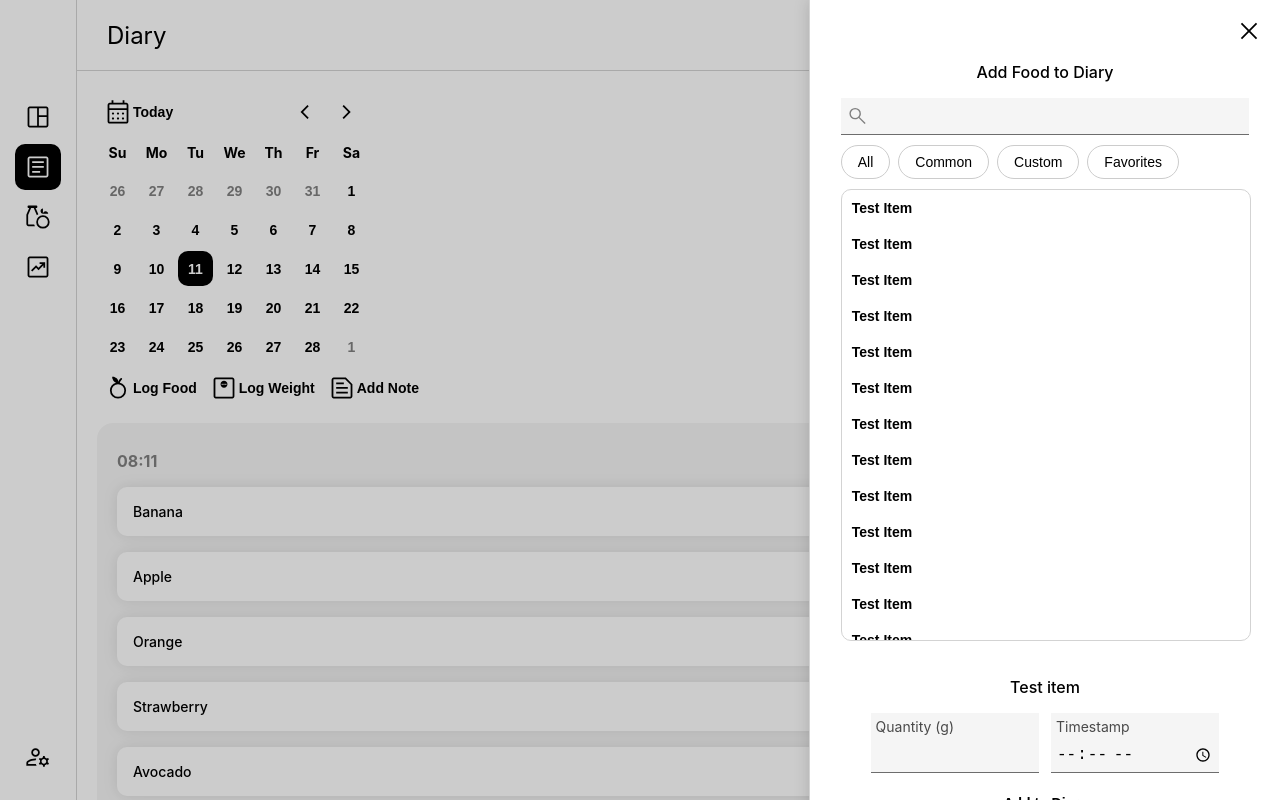
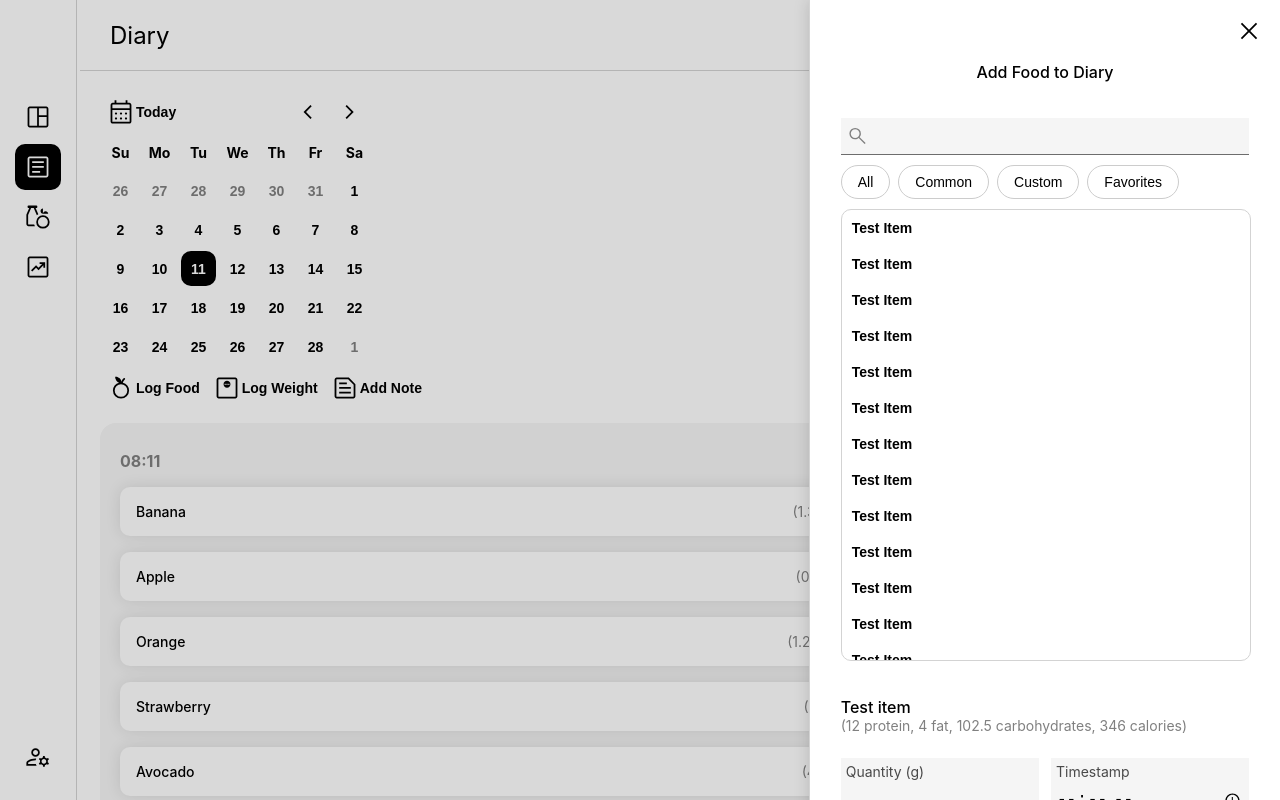
Before and after one commit to dragoispas/makro-evolved, a React (Create React App) app: page /Diary in a window 1280 px wide. Both pictures are taken after a click on the button "Log Food". Shown: the top 800 px of the page. Built offline with nearby package versions, Linux system fonts and the light colour scheme.

Commit message:
Added recharts and adjusted all diary drawers

```diff
--- a/package.json
+++ b/package.json
@@ -15,6 +15,7 @@
     "react-dom": "^19.0.0",
     "react-router-dom": "^6.29.0",
     "react-scripts": "5.0.1",
+    "recharts": "^2.15.1",
     "styled-components": "^6.1.15",
     "typescript": "^4.9.5",
     "web-vitals": "^2.1.4"
--- a/src/App.tsx
+++ b/src/App.tsx
@@ -8,8 +8,9 @@ import { Dashboard, Diary, Foods, Profile, Trends } from './Components/Pages'
 
 function App() {
   return (
-    <FlexBox>
+    <FlexBox >
       <LeftMenu />
+      <div style={{ width: "90%", paddingLeft: "80px" }}>
         <Routes>
           <Route path='/' element={<Dashboard />} />
           <Route path='/Dashboard' element={<Dashboard />} />
@@ -18,6 +19,7 @@ function App() {
           <Route path='/Trends' element={<Trends />} />
           <Route path='/Profile' element={<Profile />} />
         </Routes>
+      </div>
       {/* <FlexBox width='100vw' height='70px' align='center' style={{ borderBottom: "1px solid lightgrey", fontSize: "24px", paddingLeft: "30px" }}>Dashboard</FlexBox> */}
     </FlexBox>
   );
--- a/src/Components/Drawer.tsx
+++ b/src/Components/Drawer.tsx
@@ -20,7 +20,7 @@ const Drawer = ({ isOpen, setOpen, children }: Props) => {
                     left: 0,
                     width: "100vw",
                     height: "100vh",
-                    background: "rgba(0, 0, 0, 0.2)",
+                    background: "rgba(0, 0, 0, 0.15)",
                     transition: "opacity 0.2s ease-in-out, visibility 0.2s ease-in-out",
                     opacity: isOpen ? 1 : 0,
                     visibility: isOpen ? "visible" : "hidden",
@@ -29,9 +29,10 @@ const Drawer = ({ isOpen, setOpen, children }: Props) => {
             />
 
             {/* Drawer Content */}
-            <FlexBox
-                column
+            <div
                 style={{
+                    display: "flex",
+                    flexDirection: "column",
                     position: "fixed",
                     top: 0,
                     right: 0,
@@ -49,7 +50,7 @@ const Drawer = ({ isOpen, setOpen, children }: Props) => {
             >
                 <Button Icon={CloseIcon} onClick={() => setOpen(false)} style={{ alignSelf: "flex-end" }} />
                 <FlexBox style={{ padding: "10px 10px 30px 10px", height: "100%" }}>{children}</FlexBox>
-            </FlexBox>
+            </div>
         </>
     );
 };
--- a/src/Components/LeftMenu.tsx
+++ b/src/Components/LeftMenu.tsx
@@ -10,7 +10,7 @@ import { NavLink } from "react-router-dom";
 
 function LeftMenu() {
     return (
-        <FlexBox column height='100vh' align='center' justify='space-between' style={{ borderRight: "1px solid lightgrey", padding: "0px 15px 0px 15px" }}>
+        <FlexBox column height='100vh' align='center' justify='space-between' style={{ position: "fixed", borderRight: "1px solid lightgrey", padding: "0px 15px 0px 15px" }}>
             <FlexBox column align='center' gap='xl'>
                 <FlexBox align='center' justify='center' height='70px' width='100%'>
                     {/* <ButtonBase><MenuIcon width="35px" height="35px" fill='black' stroke='black'></MenuIcon></ButtonBase> */}
--- a/src/Components/Pages/Dashboard.tsx
+++ b/src/Components/Pages/Dashboard.tsx
@@ -2,7 +2,7 @@ import { FlexBox } from "../../styledComponents";
 
 function Dashboard() {
     return (
-        <FlexBox column width='calc(100vw - 80px)' >
+        <FlexBox column width='100%' >
             <FlexBox height='70px' align='center' style={{ borderBottom: "1px solid lightgrey", fontSize: "24px", paddingLeft: "30px" }}>Dashboard</FlexBox>
         </FlexBox>
     )
--- a/src/Components/Pages/Diary.tsx
+++ b/src/Components/Pages/Diary.tsx
@@ -1,4 +1,4 @@
-import { FlexBox, Paper, Paper2, ScrollableBox, SearchItem, Typography } from "../../styledComponents";
+import { FlexBox, Paper, Paper2, ScrollableBox, SearchItem, TextArea, Typography } from "../../styledComponents";
 import Button from "../Button";
 import { ReactComponent as AppleIcon } from '../../icons/apple.svg';
 import { ReactComponent as ScaleIcon } from '../../icons/scale.svg';
@@ -9,8 +9,10 @@ import FoodDiary from "../FoodDiary";
 import { useEffect, useState } from "react";
 import Drawer from "../Drawer";
 import Input from "../Input";
-import { ReactComponent as SearchIcon } from "../../icons/search.svg";
+import { ReactComponent as DeleteIcon } from "../../icons/delete.svg";
+import { ReactComponent as CheckIcon } from "../../icons/check.svg";
 import SearchInputBox from "../SearchInputBox";
+import WeightChart from "../WeightChart";
 
 function Diary() {
     const [isDrawerOpen, setIsDrawerOpen] = useState(false);
@@ -29,33 +31,49 @@ function Diary() {
     const renderLogFood = () => {
         return (
             <FlexBox column align="center" gap="l" width="100%" height="100%">
-                <Typography bold>Add Food to Diary</Typography>
+                <Typography bold style={{ marginBottom: "20px" }}>Add Food to Diary</Typography>
                 <SearchInputBox />
-                <Typography bold>Test item</Typography>
-                <FlexBox gap="m">
-                    <Input prefix="Quantity (g)" />
-                    <Input type="time" prefix="Timestamp" />
+
+                <FlexBox column width="95%" gap="xl" >
+
+                    <FlexBox column>
+                        <Typography bold>Test item</Typography>
+                        <Typography size="s" color="grey">{"(12 protein, 4 fat, 102.5 carbohydrates, 346 calories)"}</Typography>
+                    </FlexBox>
+                    <FlexBox gap="m">
+                        <Input prefix="Quantity (g)" />
+                        <Input type="time" prefix="Timestamp" />
+                    </FlexBox>
+                    <FlexBox column>
+                        <Button Icon={CheckIcon}>Add to Diary</Button>
+                        <Button Icon={DeleteIcon} >Discard</Button>
+                    </FlexBox>
                 </FlexBox>
-                <Button style={{ width: "60%" }}>Add to Diary</Button>
             </FlexBox>
         )
     }
     const renderLogWeight = () => {
         return (
-            <FlexBox column align="center" gap="xxl" width="100%" height="100%">
-                <FlexBox>** Graph with recent weight changes **</FlexBox>
-                <Input prefix="Weight" type="number" />
-                <Button square selected style={{ width: "60%" }}>Save</Button>
+            <FlexBox column align="center" gap="l" width="100%" height="100%">
+                <Typography bold style={{ marginBottom: "20px" }}>Log Your Weight</Typography>
+                <WeightChart />
+                <Input prefix="Weight (kg)" type="number" />
+                <Button style={{ width: "100%" }} Icon={CheckIcon}>Save Weight</Button>
             </FlexBox>
         )
     }
     const renderAddNote = () => {
         return (
-            <FlexBox align="center" >Add Note</FlexBox>
+            <FlexBox column align="center" gap="l" width="100%" height="100%">
+                <Typography bold style={{ marginBottom: "20px" }}>Write a Note</Typography>
+                <Input prefix="Title" placeholder="Default: 'Note'" />
+                <TextArea placeholder="Write your note here" expandable />
+                <Button style={{ width: "100%" }} Icon={CheckIcon}>Save this Note</Button>
+            </FlexBox>
         )
     }
     return (
-        <FlexBox column width='calc(100vw - 80px)'>
+        <FlexBox column width='100%'>
             <FlexBox height='70px' align='center' style={{ borderBottom: "1px solid lightgrey", fontSize: "24px", paddingLeft: "30px" }}>Diary</FlexBox>
             <Drawer isOpen={isDrawerOpen} setOpen={setIsDrawerOpen} >{drawerContent}</Drawer>
             <div style={{ margin: "20px" }}>
--- a/src/Components/Pages/Foods.tsx
+++ b/src/Components/Pages/Foods.tsx
@@ -4,7 +4,7 @@ import { ReactComponent as FoodIcon } from "../../icons/foods_2.svg";
 
 function Foods() {
     return (
-        <FlexBox column width='calc(100vw - 80px)'>
+        <FlexBox column width='100%'>
             <FlexBox height='70px' align='center' style={{ borderBottom: "1px solid lightgrey", fontSize: "24px", paddingLeft: "30px" }}>Foods</FlexBox>
             <div style={{ margin: "20px" }}>
                 <Button Icon={FoodIcon}>Create Food</Button>
--- a/src/Components/Pages/Profile.tsx
+++ b/src/Components/Pages/Profile.tsx
@@ -2,7 +2,7 @@ import { FlexBox } from "../../styledComponents";
 
 function Profile() {
     return (
-        <FlexBox column width='calc(100vw - 80px)'>
+        <FlexBox column width='100%'>
             <FlexBox height='70px' align='center' style={{ borderBottom: "1px solid lightgrey", fontSize: "24px", paddingLeft: "30px" }}>Profile</FlexBox>
         </FlexBox>
     )
--- a/src/Components/Pages/Trends.tsx
+++ b/src/Components/Pages/Trends.tsx
@@ -2,7 +2,7 @@ import { FlexBox } from "../../styledComponents";
 
 function Trends() {
     return (
-        <FlexBox column width='calc(100vw - 80px)'>
+        <FlexBox column width='100%'>
             <FlexBox height='70px' align='center' style={{ borderBottom: "1px solid lightgrey", fontSize: "24px", paddingLeft: "30px" }}>Trends</FlexBox>
         </FlexBox>
     )
--- /dev/null
+++ b/src/Components/WeightChart.tsx
@@ -0,0 +1,29 @@
+import React from "react";
+import { LineChart, Line, XAxis, YAxis, CartesianGrid, Tooltip, ResponsiveContainer } from "recharts";
+
+// Mock weight data over time
+const data = [
+    { date: "Jan 1", weight: 70 },
+    { date: "Jan 15", weight: 71 },
+    { date: "Feb 1", weight: 69.5 },
+    { date: "Feb 15", weight: 70.2 },
+    { date: "Mar 1", weight: 68.9 },
+    { date: "Mar 15", weight: 69.3 },
+    { date: "Apr 1", weight: 68.0 },
+];
+
+const WeightChart: React.FC = () => {
+    return (
+        <ResponsiveContainer width="100%" height={400}>
+            <LineChart data={data} margin={{ right: 25, left: -30, top: 20, bottom: 20 }}>
+                <CartesianGrid strokeDasharray="3 3" />
+                <XAxis dataKey="date" tick={{ fontSize: 12 }} />
+                <YAxis domain={["dataMin - 1", "dataMax + 1"]} tick={{ fontSize: 12 }} />
+                <Tooltip />
+                <Line type="monotone" dataKey="weight" stroke="rgb(68, 68, 68)" strokeWidth={2} dot={{ r: 4 }} />
+            </LineChart>
+        </ResponsiveContainer>
+    );
+};
+
+export default WeightChart;
--- a/src/styledComponents.ts
+++ b/src/styledComponents.ts
@@ -120,6 +120,24 @@ user-select: none;
   height:14px;
 `;
 
+const TextArea = styled.textarea<{ expandable?: boolean }>`
+width:98%;
+background-color: rgb(245, 245, 245);
+border:none;
+outline:none;
+font-size: 16px;
+padding: 1%;
+resize:none;
+field-sizing: ${({ expandable }) => (expandable ? `content` : ``)};
+  min-height: ${({ expandable }) => (expandable ? `100px` : ``)};
+  max-height: ${({ expandable }) => (expandable ? `100%` : ``)};
+
+
+  font-family: -apple-system, BlinkMacSystemFont, 'Roboto', 'Oxygen',
+    'Ubuntu', 'Cantarell', 'Fira Sans', 'Droid Sans', 'Helvetica Neue',
+    sans-serif;
+`
+
 const InputBase = styled.input`
   border: none;
   background-color: inherit;
@@ -162,6 +180,8 @@ const InputBase = styled.input`
   }
 
 `;
+
+
 
 interface TypographyProps {
   bold?: boolean;
@@ -223,4 +243,4 @@ const SearchItem = styled(FlexBox)`
 
 
 
-export { FlexBox, ButtonBase, Paper, Paper2, InputBase, InputWrapper, Prefix, Typography, ScrollableBox, SearchItem };
+export { FlexBox, ButtonBase, Paper, Paper2, InputBase, InputWrapper, Prefix, Typography, ScrollableBox, SearchItem, TextArea };
```
Also changed, not shown: src/Components/Input.tsx (+5 -3 lines), src/icons/save.svg (added), 1 other file (tests, documents, lock files or other folders). Lines whose indentation alone changed are shown as unchanged.
